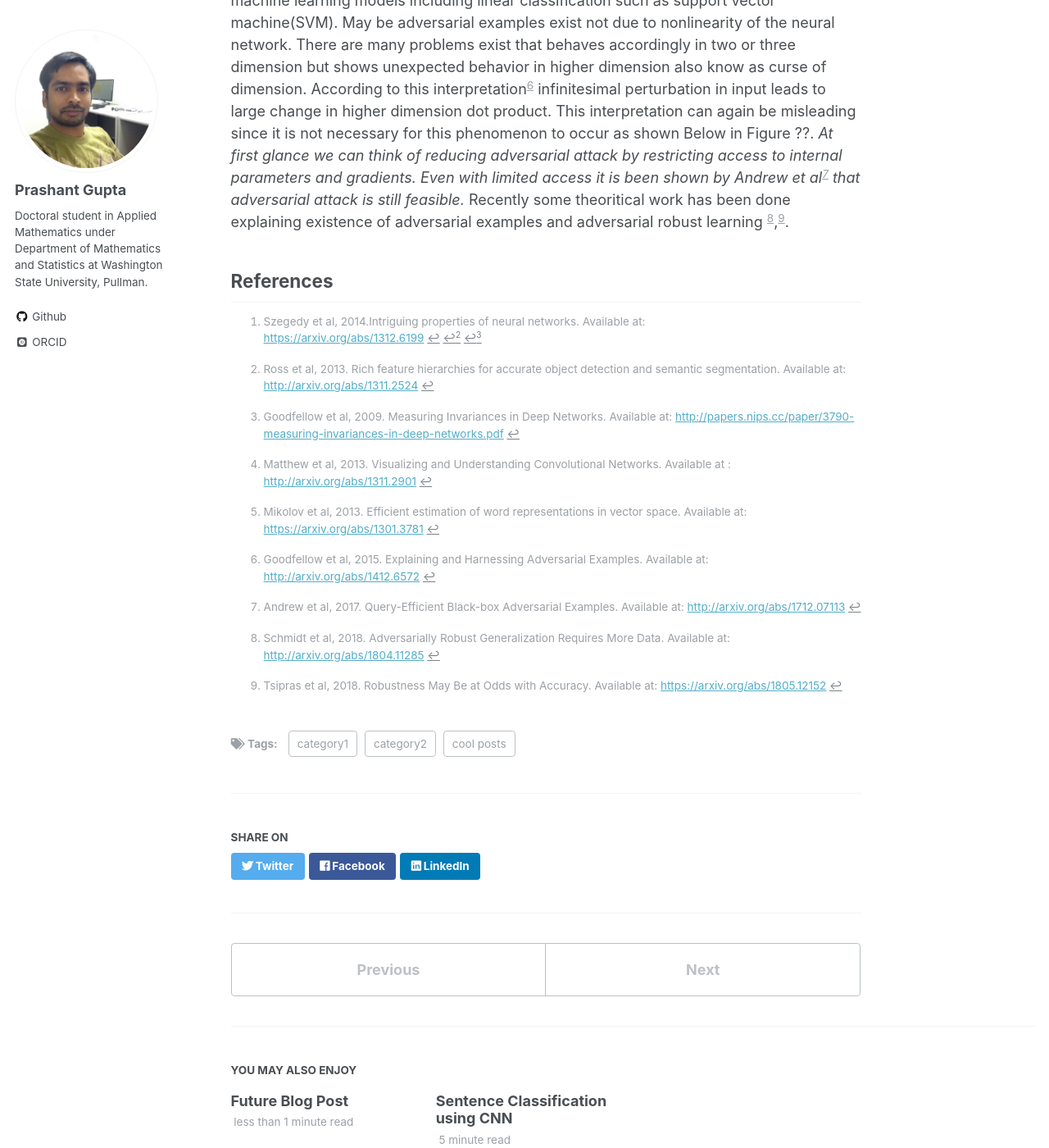
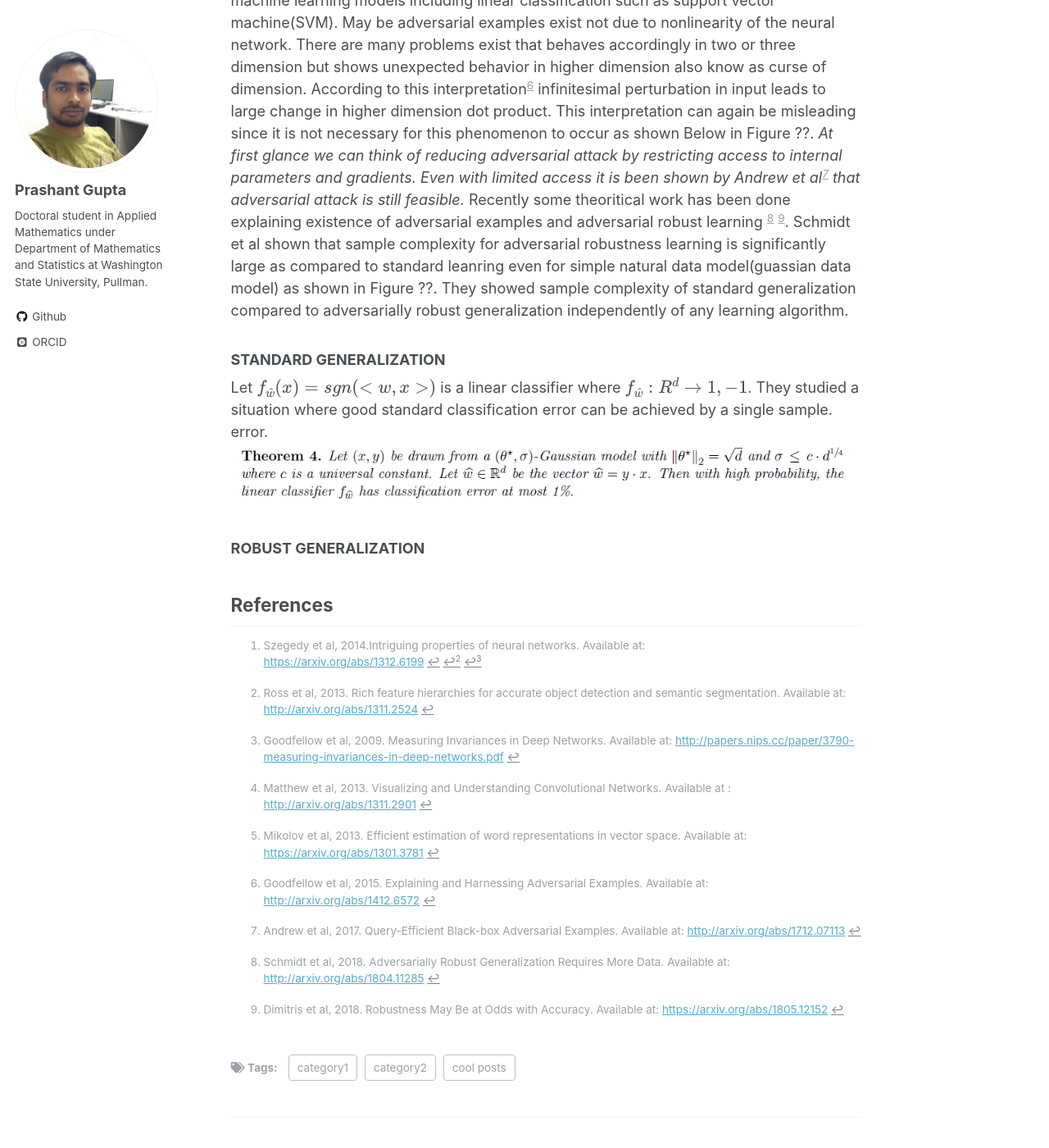
Before and after one commit to pragup/pragup.github.io, a Jekyll site: the page built from _posts/2019-07-31-Adversarial-Robustness-Training.md, in a window 1280 px wide and 1400 px high, scrolled down 1356 px. Shown: the whole window at 82% size. Built offline with Jekyll 4.4.1, drawn with Linux system fonts in a browser that asks for light colours; some web fonts are replaced; formulas are drawn with MathJax 3; some of the changed text lies outside the part shown.

Commit message:
no message

```diff
--- a/_posts/2019-07-31-Adversarial-Robustness-Training.md
+++ b/_posts/2019-07-31-Adversarial-Robustness-Training.md
@@ -10,7 +10,7 @@ tags:
 ## ABSTRACT ##
 Neural network consistently misbehave on adversarial examples (input examples formed by little perturbation to examples from dataset such that perturbed examples output incorrect answers with high confidence. )
 
-## Related Work ##
+## RELATED WORK ##
 Szegedy et al[^SzZaSuBrErGoFe2014] discovered that various machine learning algorithm including neural network misbehave with adversarial examples. It was observed that various type of models with different
 architecture misclassify same set of adversarial examples. Neural network in general can achieve high performance in supervised learning through back propagation making it hard to interpretate and can have
 counter intuitive properties. Two of these counter intuitive properties are discussed in this paper[^SzZaSuBrErGoFe2014].
@@ -32,7 +32,14 @@ behavior in higher dimension also know as curse of dimension. According to this
 interpretation can again be misleading since it is not necessary for this phenomenon to occur as shown Below in Figure ??.
 *At first glance we can think of reducing adversarial attack by restricting access to internal parameters and gradients. Even with limited access it is been shown by Andrew et al[^IlEnAtLi2017] that adversarial*
 *attack is still feasible.*
-Recently some theoritical work has been done explaining existence of adversarial examples and adversarial robust learning [^ScSaTsTaMa2018],[^TsSaEnTuMa2019].
+Recently some theoritical work has been done explaining existence of adversarial examples and adversarial robust learning [^ScSaTsTaMa2018] [^TsSaEnTuMa2019]. Schmidt et al shown that sample complexity for
+adversarial robustness learning is significantly large as compared to standard leanring even for simple natural data model(guassian data model) as shown in Figure ??. They showed sample complexity of standard
+generalization compared to adversarially robust generalization independently of any learning algorithm.
+
+### STANDARD GENERALIZATION ###
+Let $f_{\hat{w}}(x) = sgn(<w, x>)$ is a linear classifier where $f_{\hat{w}}: R^d \to {1, -1}$. They studied a situation where good standard classification error can be achieved by a single sample.
+error. ![ArtSchmidt_Fig_1](https://pragup.github.io/images/ART_Schmidt_Theorm_4.png)
+### ROBUST GENERALIZATION ###
 
 
 
@@ -69,4 +76,4 @@ Recently some theoritical work has been done explaining existence of adversarial
 
 [^ScSaTsTaMa2018]: Schmidt et al, 2018. Adversarially Robust Generalization Requires More Data. Available at: [http://arxiv.org/abs/1804.11285](http://arxiv.org/abs/1804.11285)
 
-[^TsSaEnTuMa2019]: Tsipras et al, 2018. Robustness May Be at Odds with Accuracy. Available at: [https://arxiv.org/abs/1805.12152](https://arxiv.org/abs/1805.12152)
+[^TsSaEnTuMa2019]: Dimitris et al, 2018. Robustness May Be at Odds with Accuracy. Available at: [https://arxiv.org/abs/1805.12152](https://arxiv.org/abs/1805.12152)
```
Also changed, not shown: images/ART_Schmidt_Theorm_4.PNG (added).
